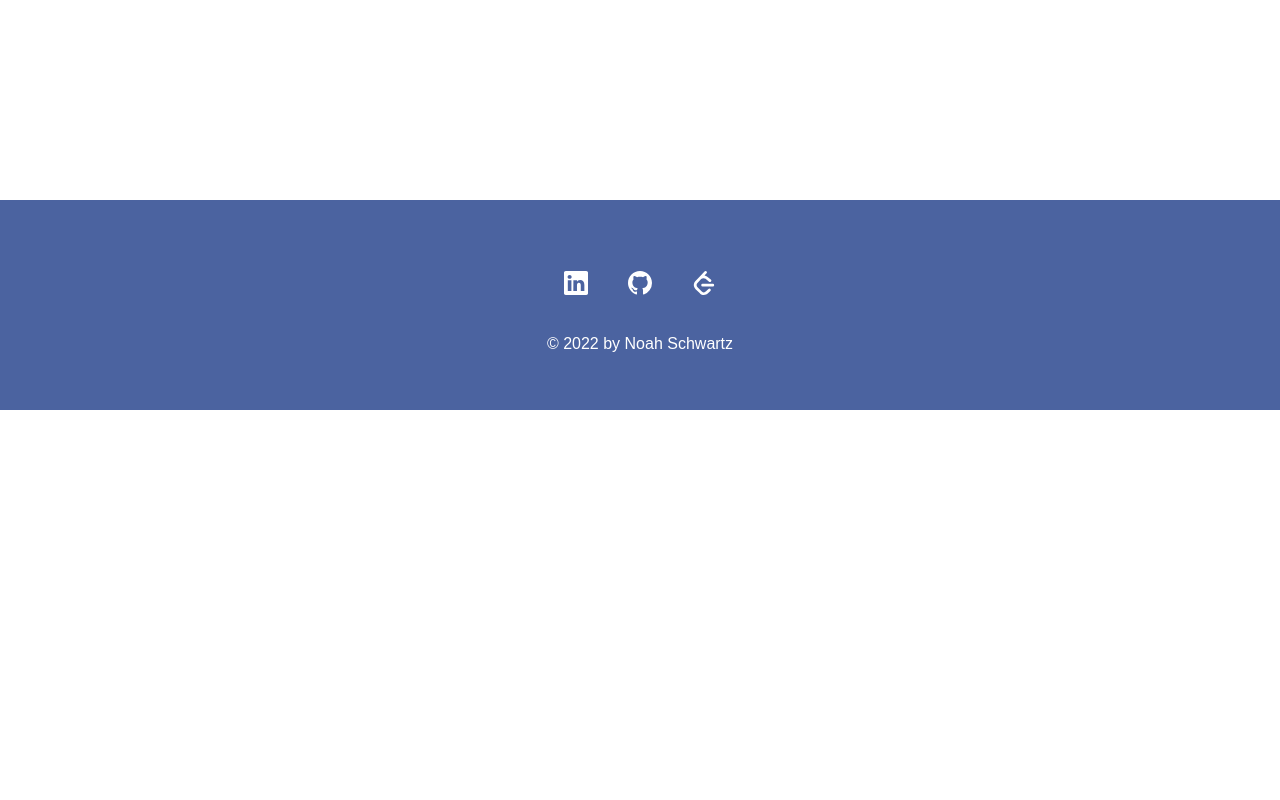
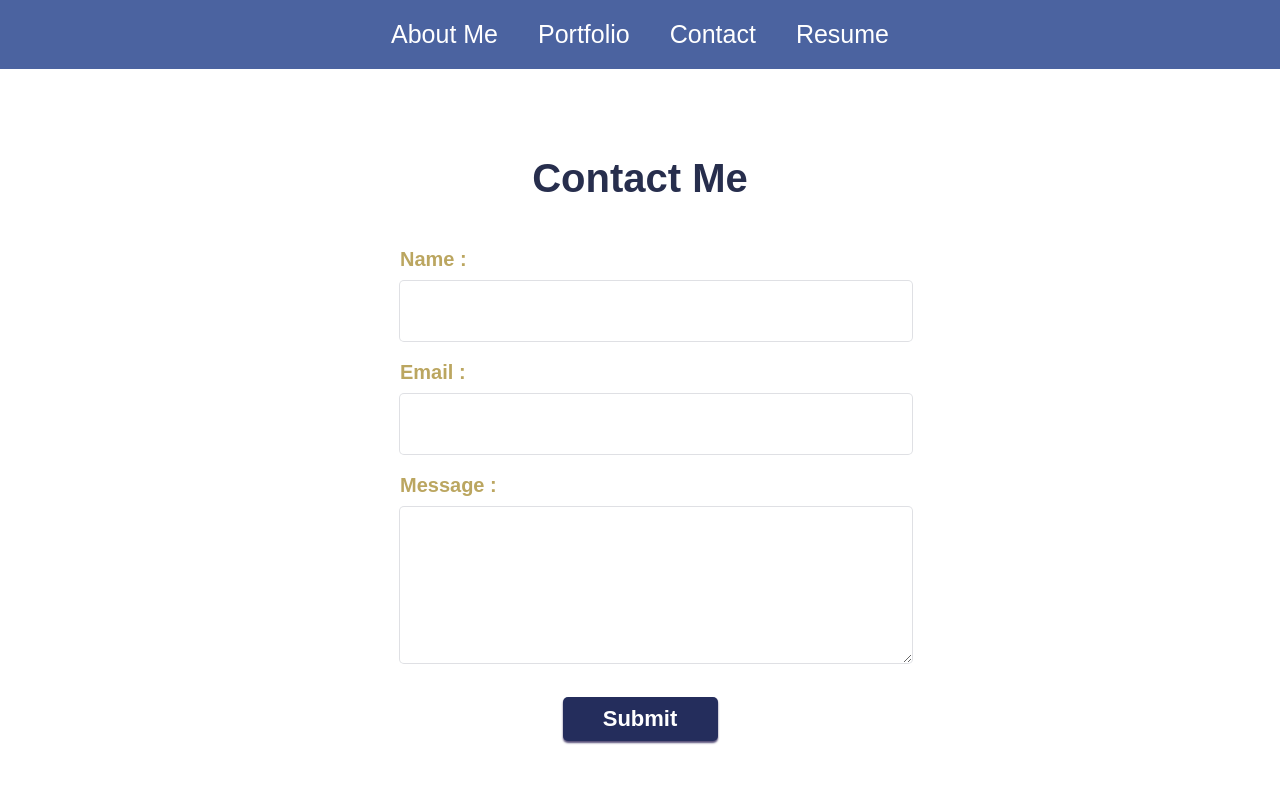
Before and after one commit to noah138/react-portfolio, a React (Create React App) app: page /contact in a window 1280 px wide. Shown: the top 800 px of the page. Built offline with nearby package versions, Linux system fonts and the light colour scheme.

Commit message:
Added contact form and centered skills on front page

```diff
--- a/src/App.js
+++ b/src/App.js
@@ -1,15 +1,43 @@
-import "./App.css";
-import React from "react";
-import Page from "./components/Page/Page";
-import Header from "./components/Header/Header";
-import Footer from "./components/Footer/Footer";
-import NavBar from "./components/Navigation/NavBar";
+// import "./App.css";
+// import React from "react";
+// import Page from "./components/Page/Page";
+// import Header from "./components/Header/Header";
+// import Footer from "./components/Footer/Footer";
+// import NavBar from "./components/Navigation/NavBar";
+
+// function App() {
+
+//   return (
+//     <div className="App">
+//       <Footer />
+//     </div>
+//   );
+// }
+
+// export default App;
+
+import './App.css';
+import { BrowserRouter as Router, Routes, Route } from 'react-router-dom';
+import Contact from "./components/Contact/Contact";
+import About from "./components/About/About";
+import Resume from "./components/Resume/Resume";
+import Porfolio from "./components/Portfolio/Portfolio";
+import NavBar from "./components/Navigation/NavBar"
+import Footer from "./components/Footer/Footer"
 
 function App() {
-
   return (
     <div className="App">
-      <Footer />
+      <Router>
+        <NavBar />
+        <Routes>
+          <Route path="/about" element={<About />} />
+          <Route path="/portfolio" element={<Porfolio />} />
+          <Route path="/contact" element={<Contact />} />
+          <Route path="/resume" element={<Resume />} />
+        </Routes>
+        <Footer />
+      </Router>
     </div>
   );
 }
--- a/src/components/About/About.css
+++ b/src/components/About/About.css
@@ -16,6 +16,12 @@
   color: white;
 }
 
+.skill,
+.skillList {
+  display: flex;
+  justify-content: center;
+}
+
 .name h2 {
   font-size: 45px;
   color: #d5c56e;
@@ -23,7 +29,7 @@
 }
 
 .bio {
-  width: 60%;
+  width: 100%;
   font-size: 27px;
 }
 
@@ -49,9 +55,36 @@ h1 {
 
 .skills .list {
   list-style: none;
-  width: 60%;
+  width: 100%;
 }
 
 .list span {
   font-size: 20px;
 }
+
+ol {
+  padding-inline-start: 0px;
+}
+
+@media only screen and (max-width: 600px) {
+  .name h2 {
+    font-size: 40px;
+  }
+
+  .name .bio {
+    margin-top: 10px;
+    font-size: 20px;
+    width: 80%;
+  }
+
+  .skills {
+    text-align: center;
+  }
+  .list {
+    padding: 0;
+  }
+
+  .skills h2 {
+    font-size: 30px;
+  }
+}
--- a/src/components/About/About.js
+++ b/src/components/About/About.js
@@ -20,16 +20,21 @@ function about() {
         <h1>Skills</h1>
         <ol className="list">
           <li className="item">
-            <h2> Front End </h2>
-            <span> ReactJS, HTML, CSS, NPM, BootStrap, TailWindCss</span>
+            <h2 className="skillList"> Front End </h2>
+            <span className="skill">
+              {" "}
+              ReactJS, HTML, CSS, NPM, BootStrap, TailWindCss
+            </span>
           </li>
           <li className="item">
-            <h2> Back End </h2>
-            <span>NodeJS, ExpressJS, GraphQL, MySQL, MongoDB,</span>
+            <h2 className="skillList"> Back End </h2>
+            <span className="skill">
+              NodeJS, ExpressJS, GraphQL, MySQL, MongoDB
+            </span>
           </li>
           <li className="item">
-            <h2> Languages </h2>
-            <span>JavaScript</span>
+            <h2 className="skillList"> Languages </h2>
+            <span className="skill"> JavaScript </span>
           </li>
         </ol>
       </div>
--- /dev/null
+++ b/src/components/Contact/Contact.css
@@ -0,0 +1,76 @@
+#contactForm {
+  margin: 0px auto;
+  width: 100%;
+  max-width: 480px;
+}
+
+.formContainer {
+  display: flex;
+  -ms-flex-pack: center;
+  justify-content: center;
+  padding-top: 40px;
+  padding-bottom: 20px;
+}
+
+h1 {
+  color: #2f3868;
+  font-size: 40px;
+}
+
+.formBg {
+  padding-top: 20px;
+  display: flex;
+  flex-direction: column;
+}
+
+.label,
+.formMessage {
+  color: rgb(187, 166, 96);
+  font-size: 20px;
+  font-weight: bold;
+}
+
+.formMessage {
+  color: rgb(193, 94, 63);
+  font-size: 17px;
+  font-weight: bold;
+  text-align: center;
+  margin-top: -3px;
+}
+
+.input {
+  margin-top: 10px;
+  margin-bottom: 20px;
+  font-size: 16px;
+  line-height: 28px;
+  padding: 8px 16px;
+  width: 100%;
+  min-height: 44px;
+  border: unset;
+  border-radius: 4px;
+  outline-color: rgb(84 105 212 / 0.5);
+  background-color: rgb(255, 255, 255);
+  box-shadow: rgba(0, 0, 0, 0) 0px 0px 0px 0px, rgba(0, 0, 0, 0) 0px 0px 0px 0px,
+    rgba(0, 0, 0, 0) 0px 0px 0px 0px, rgba(60, 66, 87, 0.16) 0px 0px 0px 1px,
+    rgba(0, 0, 0, 0) 0px 0px 0px 0px, rgba(0, 0, 0, 0) 0px 0px 0px 0px,
+    rgba(0, 0, 0, 0) 0px 0px 0px 0px;
+}
+
+.btn {
+  background-color: rgb(36, 45, 92);
+  font-weight: bold;
+  font-size: 22px;
+  color: white;
+  border-radius: 5px;
+  outline: 0;
+  margin: 10px 0px;
+  cursor: pointer;
+  box-shadow: 0px 2px 2px rgb(85, 77, 120);
+  width: 155px;
+  margin-bottom: -50px;
+}
+
+.submit {
+    display: flex;
+    justify-content: center;
+}
--- a/src/components/Contact/Contact.js
+++ b/src/components/Contact/Contact.js
@@ -2,6 +2,7 @@ import React, { useState } from "react";
 import emailjs from "emailjs-com";
 import Form from "react-bootstrap/Form";
 import Button from "react-bootstrap/Button";
+import "./Contact.css";
 
 const validateEmail = (email) => {
   var re =
@@ -43,11 +44,13 @@ function Contact() {
   function sendMessage(e) {
     e.preventDefault();
 
-    emailjs.sendForm("service_vasgvuh", "service_vasgvuh", "#contactForm").then(
+    emailjs.sendForm("service_vasgvuh", "template_5lanzb7", "#contactForm", "W9qnIsOH_vTz1TdIH").then(
       function (response) {
+        console.log(response.text);
         setFormMessage("Message sent");
       },
       function (error) {
+        console.log(error.text);
         setFormMessage(
           "Your message could not be sent. Please try again or email Noah directly @noahschwartz@live.com"
         );
@@ -56,36 +59,28 @@ function Contact() {
   }
 
   return (
+    <div className="formBg">
+      <div className="formContainer">
+        <h1>Contact Me</h1>
+      </div>
       <Form id="contactForm">
         <Form.Group controlId="name">
-        <Form.Label>Your Name</Form.Label>
+          <Form.Label className="label">Name :</Form.Label>
           <Form.Control
+            className="input"
             required
             name="name"
-          placeholder="your name here"
             onBlur={handleChange}
           />
         </Form.Group>
 
         <Form.Group controlId="email">
-        <Form.Label>Your Email</Form.Label>
+          <Form.Label className="label">Email :</Form.Label>
           <Form.Control
+            className="input"
             required
             type="email"
             name="email"
-          placeholder="your email here"
-          onBlur={handleChange}
-        />
-      </Form.Group>
-
-      <Form.Group controlId="message">
-        <Form.Label>Message</Form.Label>
-        <Form.Control
-          required
-          name="message"
-          as="textarea"
-          rows="5"
-          placeholder="your message here"
             onBlur={handleChange}
           />
         </Form.Group>
@@ -96,10 +91,24 @@ function Contact() {
           </div>
         )}
 
-      <Button onSubmit={sendMessage} className="btn" type="submit">
+        <Form.Group controlId="message">
+          <Form.Label className="label">Message :</Form.Label>
+          <Form.Control
+            className="input"
+            required
+            name="message"
+            as="textarea"
+            rows="5"
+            onBlur={handleChange}
+          />
+        </Form.Group>
+        <div className="submit">
+          <Button onSubmit={sendMessage} className="btn input" type="submit">
             Submit
           </Button>
+        </div>
       </Form>
+    </div>
   );
 }
 
--- a/src/components/Header/Header.js
+++ /dev/null
@@ -1,14 +0,0 @@
-import React from 'react'
-import NavBar from '../Navigation/NavBar'
-
-function Header(props) {
-  return (
-
-    <div>
-    <NavBar setPage={props.setPage} currentPage={props.currentPage} />
-    </div>
-
-  )
-}
-
-export default Header
--- a/src/components/Page/Page.js
+++ /dev/null
@@ -1,23 +0,0 @@
-import React from "react";
-import "../../App.css";
-import Contact from "../Contact/Contact";
-import About from "../About/About";
-import Portfolio from "../Portfolio/Portfolio";
-import Resume from "../Resume/Resume";
-
-function Page(props) {
-  const renderPage = () => {
-    if (props.currentPage === "About") {
-      return <About />;
-    } else if (props.currentPage === "Portfolio") {
-      return <Portfolio />;
-    } else if (props.currentPage === "Resume") {
-      return <Resume />;
-    } else if (props.currentPage === "Contact") {
-      return <Contact />;
-    }
-  };
-  return <div>{renderPage()}</div>;
-}
-
-export default Page;
--- a/src/components/Portfolio/Portfolio.css
+++ b/src/components/Portfolio/Portfolio.css
@@ -25,7 +25,7 @@
 .project {
   border-radius: 10px;
   width: 300px;
-  height: 400px;
+  height: 300px;
   margin: 35px;
   text-align: center;
   box-shadow: 0px 5px 15px rgba(0, 0, 0, 0.2);
@@ -39,12 +39,18 @@
 
 .project .image {
   width: 100%;
-  height: 285px;
+  height: 225px;
   background-repeat: no-repeat;
   background-size: cover;
   background-position: center;
   border-top-left-radius: 15px;
   border-top-right-radius: 15px;
+}
+
+.title {
+    color: #2f3868;
+    font-size: 40px;
+    margin-top: 75px;
 }
 
 .project h1 {
--- a/src/components/Portfolio/Portfolio.js
+++ b/src/components/Portfolio/Portfolio.js
@@ -1,13 +1,13 @@
 import React from "react";
 import Project from "../Project/Project";
-import { ProjectArray } from "../../helpers/ProjectArray";
+import { ProjectArray } from "../../helpers/ProjectArray"
 
 import "./Portfolio.css";
 
 function Portfolio() {
   return (
     <div className="portfolio">
-      <h1> My Portfolio</h1>
+      <h1 className="title"> My Portfolio</h1>
       <div className="projectArray">
         {ProjectArray.map((project) => {
           return <Project name={project.name} image={project.image} />;
--- a/src/components/Project/Project.js
+++ b/src/components/Project/Project.js
@@ -1,16 +1,13 @@
 import React from "react";
-import { ProjectArray } from "../../helpers/ProjectArray";
-import { useParams } from "react-router-dom";
 import { BsGithub } from "react-icons/bs";
 
-function Project() {
-  const { id } = useParams();
-  const project = ProjectArray[id];
+function Project({ image, name }) {
   return (
     <div className="project">
-      <h1> {project.name} </h1>
-      <img src={project.image} alt=""/>
-      <BsGithub />
+        <img src={image} alt={name} className="image"/>
+      <h1 target="_blank" href="#">
+        <BsGithub /> {name}
+      </h1>
     </div>
   );
 }
```
Lines whose indentation alone changed are shown as unchanged.
